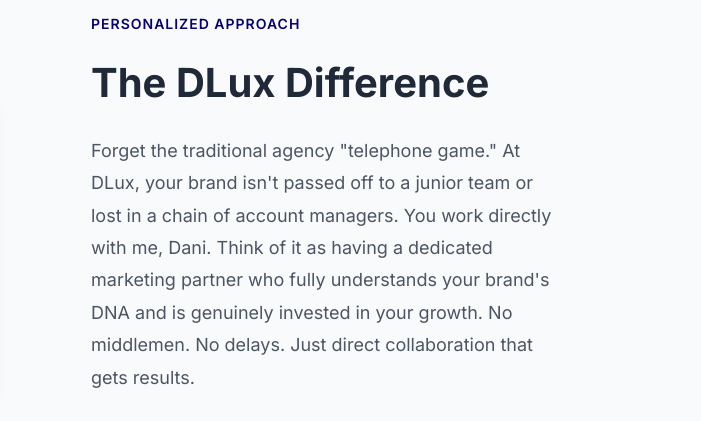
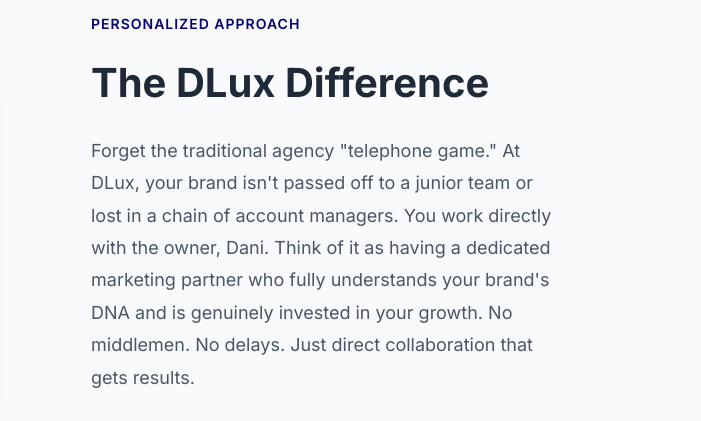
Before and after one commit to danilord416/dlux-marketing-website, a plain HTML site: page index.html in a window 1280 px wide. Shown: the part 2280-2701 px from the top of the page, 579-1280 px from the left. Drawn offline with Linux system fonts and the light colour scheme.

Commit message:
Update Dani section text to say 'You work directly with the owner, Dani'

```diff
--- a/index.html
+++ b/index.html
@@ -155,7 +155,7 @@
                 <div class="founder-text-content">
                     <span class="section-label" style="display: inline-block; color: var(--primary-color); font-weight: 600; font-size: 0.875rem; text-transform: uppercase; letter-spacing: 1px; margin-bottom: 15px;">Personalized Approach</span>
                     <h2 style="font-size: 2.5rem; margin-bottom: 20px; color: var(--text-dark);">The DLux Difference</h2>
-                    <p style="font-size: 1.125rem; line-height: 1.8; color: var(--text-medium); margin-bottom: 30px;">Forget the traditional agency "telephone game." At DLux, your brand isn't passed off to a junior team or lost in a chain of account managers. You work directly with me, Dani. Think of it as having a dedicated marketing partner who fully understands your brand's DNA and is genuinely invested in your growth. No middlemen. No delays. Just direct collaboration that gets results.</p>
+                    <p style="font-size: 1.125rem; line-height: 1.8; color: var(--text-medium); margin-bottom: 30px;">Forget the traditional agency "telephone game." At DLux, your brand isn't passed off to a junior team or lost in a chain of account managers. You work directly with the owner, Dani. Think of it as having a dedicated marketing partner who fully understands your brand's DNA and is genuinely invested in your growth. No middlemen. No delays. Just direct collaboration that gets results.</p>
                     <a href="about.html" class="btn btn-primary" style="display: inline-block;">Learn More About Dani</a>
                 </div>
             </div>
```
